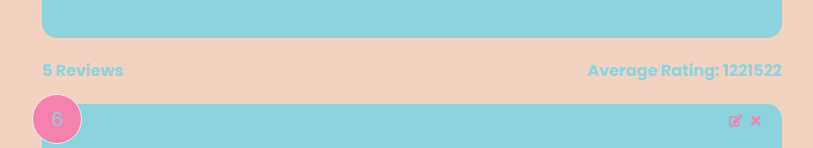
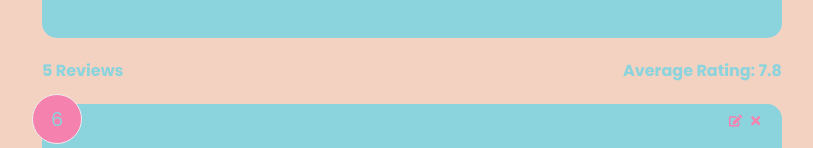
Before and after one commit to Brianwkhuffman/feedback-survey, a React (Create React App) app: page / in a window 1280 px wide. Shown: the part 355-503 px from the top of the page, without its empty margins (228-1041 px from the left). Built offline with nearby package versions, Linux system fonts and the light colour scheme; data requests are answered from the project's data file.

Commit message:
Uses parseInt to calculate avg rating, fixes issue with rating number being off

```diff
--- a/src/components/FeedbackStats.jsx
+++ b/src/components/FeedbackStats.jsx
@@ -5,7 +5,7 @@ function FeedbackStats() {
     const {feedback} = useContext(FeedbackContext)
 
     let averageRating = feedback.reduce((acc, curr) => {
-        return acc + curr.rating;
+        return acc + parseInt(curr.rating)
     }, 0) / feedback.length;
     //Remove trailing decimals
     averageRating = averageRating.toFixed(1).replace(/[,.]0$/, '')
```
